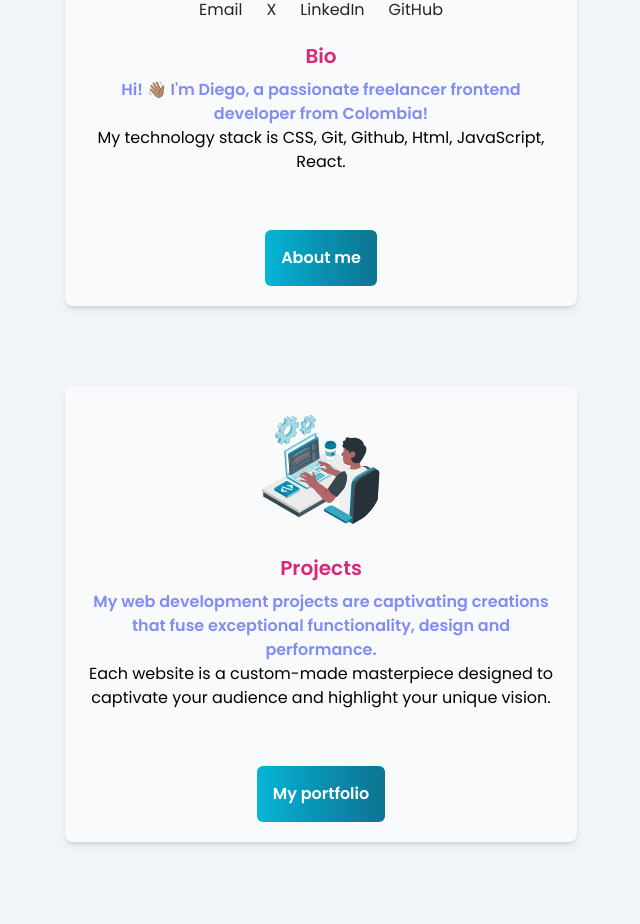
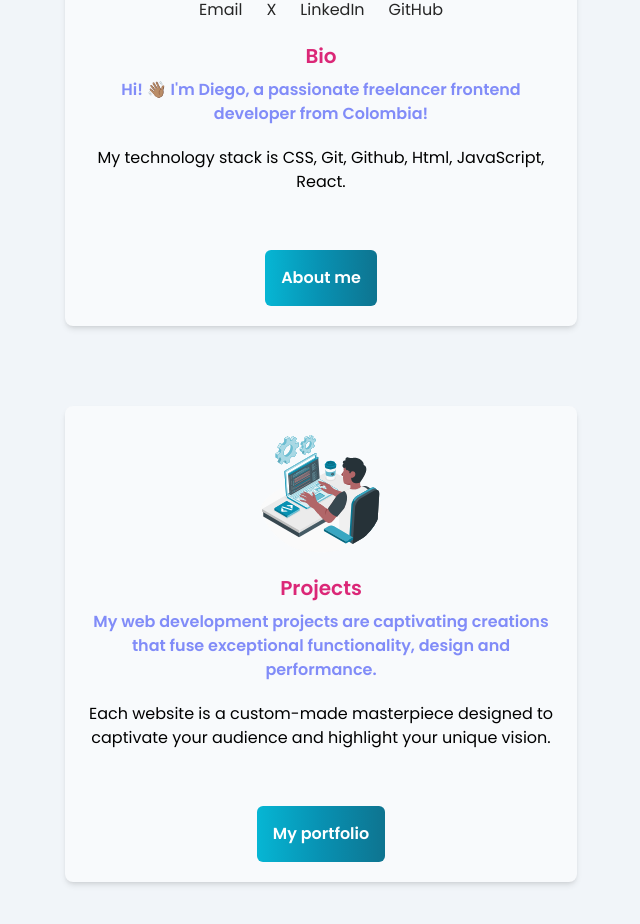
Before and after one commit to DiegoMarulandaB/Portfolio, a Next.js app: page / in a window 1280 px wide. Shown: the part 578-1502 px from the top of the page, without its empty margins (319-959 px from the left). Built offline with nearby package versions, Linux system fonts and the light colour scheme.

Commit message:
style: add corrections to home page texts

```diff
--- a/src/app/home/page.tsx
+++ b/src/app/home/page.tsx
@@ -60,7 +60,9 @@ const HomePage = () => {
                       Hi! 👋🏽 I'm Diego, a passionate freelancer frontend developer from Colombia!
                     </strong>
                   </p>
-                  <p>My technology stack is CSS, Git, Github, Html, JavaScript, React.</p>
+                  <p className="flex justify-center mt-5">
+                    My technology stack is CSS, Git, Github, Html, JavaScript, React.
+                  </p>
                 </div>
                 {/* botones */}
 
@@ -94,12 +96,12 @@ const HomePage = () => {
                 <div className="mt-5">
                   <h3 className="text-xl font-semibold text-pink-600">Projects</h3>
                   <p className=" text-neutral-800 dark:text-neutral-50 transition-transform  mt-2">
-                    <strong className="text-indigo-400 text-1xl ">
+                    <strong className="text-indigo-400 text-1xl mt-5">
                       My web development projects are captivating creations that fuse exceptional functionality, design
                       and performance.
                     </strong>
                   </p>
-                  <p>
+                  <p className="flex justify-center mt-5">
                     {' '}
                     Each website is a custom-made masterpiece designed to captivate your audience and highlight your
                     unique vision.
```
